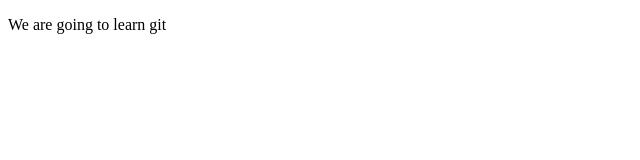
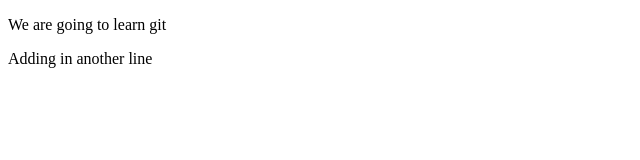
Before and after one commit to tonidavisj/learning-git, a plain HTML site: page index.html in a window 1280 px wide. Shown: the whole page, without its empty margins (0-640 px from the left). Drawn offline with Linux system fonts and the light colour scheme.

Commit message:
One more commit

```diff
--- a/index.html
+++ b/index.html
@@ -7,5 +7,7 @@
 </head>
 <body>
     <p>We are going to learn git</p>
+
+    <p>Adding in another line</p>
 </body>
 </html>
```
